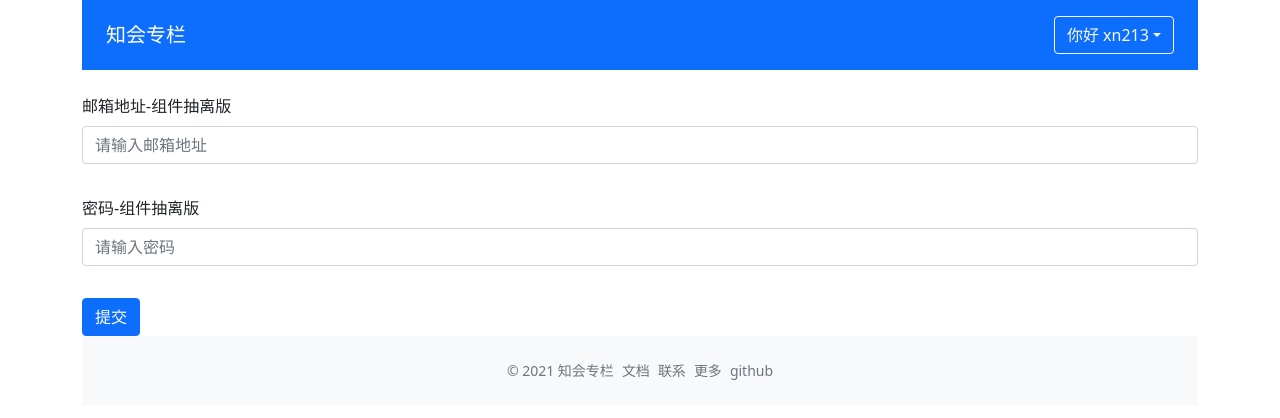
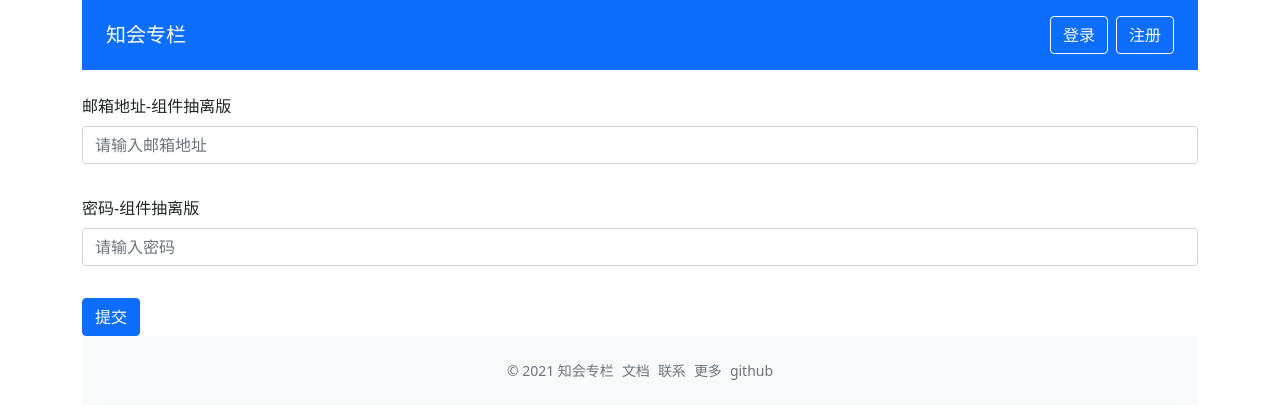
Before and after one commit to xn213/zhihui-vue3, a Vue app: page /login in a window 1280 px wide. Shown: the top 418 px of the page. Built offline with nearby package versions, Linux system fonts and the light colour scheme.

Commit message:
feat(store):use vuex for globaldata 整合

```diff
--- a/package.json
+++ b/package.json
@@ -15,7 +15,7 @@
     "mitt": "^2.1.0",
     "vue": "^3.0.0",
     "vue-router": "^4.0.5",
-    "vuex": "^3.6.2"
+    "vuex": "^4.0.0"
   },
   "devDependencies": {
     "@types/markdown-it": "^12.0.1",
--- a/src/App.vue
+++ b/src/App.vue
@@ -53,19 +53,22 @@
 </template>
 
 <script lang="ts">
-import { defineComponent, reactive, ref } from 'vue'
+import { computed, defineComponent, reactive, ref } from 'vue'
 import 'bootstrap/dist/css/bootstrap.min.css'
 // import ColumnList from './components/ColumnList.vue'
-import GlobalHeader, { UserProps } from './components/GlobalHeader.vue'
+// import GlobalHeader, { UserProps } from './components/GlobalHeader.vue'
+import GlobalHeader from './components/GlobalHeader.vue'
 import { RulesProp } from './components/ValidateInput.vue'
 // import ValidateForm from './components/ValidateForm.vue'
 import { testData } from './const/testData'
 import { EMAIL_REGEX } from './utils/regex'
-const currentUser: UserProps = {
-  id: 213,
-  name: 'xn213',
-  isLogin: true
-}
+
+import { useStore } from 'vuex'
+// const currentUser: UserProps = {
+//   id: 213,
+//   name: 'xn213',
+//   isLogin: true
+// }
 
 export default defineComponent({
   name: 'App',
@@ -76,6 +79,8 @@ export default defineComponent({
     GlobalHeader
   },
   setup () {
+    const store = useStore()
+    const currentUser = computed(() => store.state.user)
     const inputRef = ref<any>()
     const emailVal = ref('xn213@test.com')
     const emailRules: RulesProp = [
--- a/src/components/GlobalHeader.vue
+++ b/src/components/GlobalHeader.vue
@@ -1,10 +1,10 @@
 <template>
   <div class='global-header'>
     <nav class="navbar navbar-dark bg-primary justify-content-between mb-4 px-4">
-      <a href="#" class="navbar-brand">知会专栏</a>
+      <router-link to="/" class="navbar-brand">知会专栏</router-link>
       <ul v-if="!user.isLogin" class="list-inline mb-0">
-        <li class="list-inline-item"><a href="#" class="btn btn-outline-light my-2">登录</a></li>
-        <li class="list-inline-item"><a href="#" class="btn btn-outline-light my-2">注册</a></li>
+        <li class="list-inline-item"><router-link to="/login" class="btn btn-outline-light my-2">登录</router-link></li>
+        <li class="list-inline-item"><router-link to="signup" class="btn btn-outline-light my-2">注册</router-link></li>
       </ul>
       <ul v-else class="list-inline mb-0">
         <li class="list-inline-item">
--- a/src/main.ts
+++ b/src/main.ts
@@ -1,32 +1,9 @@
 import { createApp } from 'vue'
-import { createRouter, createWebHistory } from 'vue-router'
-import Home from './pages/Home.vue'
-import Login from './pages/Login.vue'
-import ColumnDetail from './components/ColumnDetail.vue'
 import App from './App.vue'
-
-const routerHistory = createWebHistory()
-const router = createRouter({
-  history: routerHistory,
-  routes: [
-    {
-      path: '/',
-      name: 'home',
-      component: Home
-    },
-    {
-      path: '/login',
-      name: 'login',
-      component: Login
-    },
-    {
-      path: '/column/:id',
-      name: 'column',
-      component: ColumnDetail
-    }
-  ]
-})
+import router from './router'
+import store from './store'
 
 const app = createApp(App)
+app.use(store)
 app.use(router)
 app.mount('#app')
--- a/src/pages/Home.vue
+++ b/src/pages/Home.vue
@@ -1,21 +1,25 @@
 <template>
   <div class='home'>
-    <column-list :list="testData" />
+    <column-list :list="list" />
   </div>
 </template>
 
 <script lang="ts">
-import { defineComponent } from 'vue'
+import { computed, defineComponent } from 'vue'
 import ColumnList from '../components/ColumnList.vue'
-import { testData } from '../const/testData'
+import { useStore } from 'vuex'
+import { GlobalDataProps } from '../store'
+// import { testData } from '../const/testData'
 export default defineComponent({
   name: 'Home',
   components: {
     ColumnList
   },
   setup () {
+    const store = useStore<GlobalDataProps>()
+    const list = computed(() => store.state.columns)
     return {
-      testData
+      list
     }
   }
 })
--- a/src/pages/Login.vue
+++ b/src/pages/Login.vue
@@ -23,6 +23,7 @@
 <script lang="ts">
 import { defineComponent, ref } from 'vue'
 import { useRouter } from 'vue-router'
+import { useStore } from 'vuex'
 import ValidateInput, { RulesProp } from '../components/ValidateInput.vue'
 import ValidateForm from '../components/ValidateForm.vue'
 export default defineComponent({
@@ -34,6 +35,7 @@ export default defineComponent({
   },
   setup () {
     const router = useRouter()
+    const store = useStore()
     const emailVal = ref('')
     const emailRules: RulesProp = [
       { type: 'required', message: '电子邮箱地址不能为空' },
@@ -48,7 +50,9 @@ export default defineComponent({
     const onFormSubmit = (result: boolean) => {
       if (result) {
         // router.push('/column')
-        router.push({ name: 'column', params: { id: 1 } })
+        // router.push({ name: 'column', params: { id: 1 } })
+        router.push('/')
+        store.commit('login')
       }
     }
     return {
--- /dev/null
+++ b/src/router.ts
@@ -0,0 +1,30 @@
+import { createRouter, createWebHistory } from 'vue-router'
+
+import Home from './pages/Home.vue'
+import Login from './pages/Login.vue'
+import ColumnDetail from './components/ColumnDetail.vue'
+const routes = [
+  {
+    path: '/',
+    name: 'home',
+    component: Home
+  },
+  {
+    path: '/login',
+    name: 'login',
+    component: Login
+  },
+  {
+    path: '/column/:id',
+    name: 'column',
+    component: ColumnDetail
+  }
+]
+
+const routerHistory = createWebHistory()
+const router = createRouter({
+  history: routerHistory,
+  routes
+})
+
+export default router
--- /dev/null
+++ b/src/store.ts
@@ -0,0 +1,29 @@
+import { createStore } from 'vuex'
+import { ColumnProps, PostProps, testData, testPosts } from './const/testData'
+
+interface UserProps {
+  isLogin: boolean;
+  name?: string;
+  id?: number;
+}
+
+export interface GlobalDataProps {
+  columns: ColumnProps[];
+  posts: PostProps[];
+  user: UserProps;
+}
+
+const store = createStore<GlobalDataProps>({
+  state: {
+    columns: testData,
+    posts: testPosts,
+    user: { isLogin: false }
+  },
+  mutations: {
+    login (state) {
+      state.user = { ...state.user, isLogin: true, name: 'xn213' }
+    }
+  }
+})
+
+export default store
```
Also changed, not shown: 1 other file (tests, documents, lock files or other folders).
